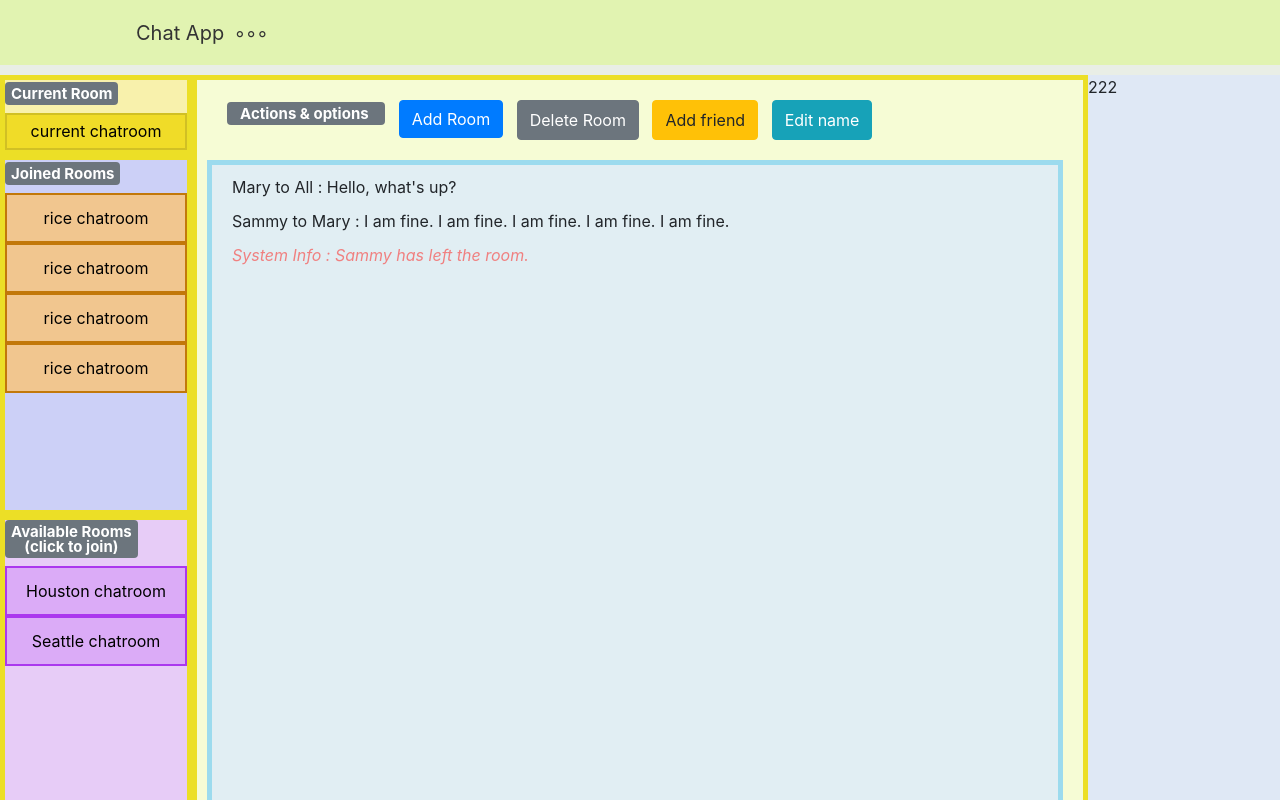
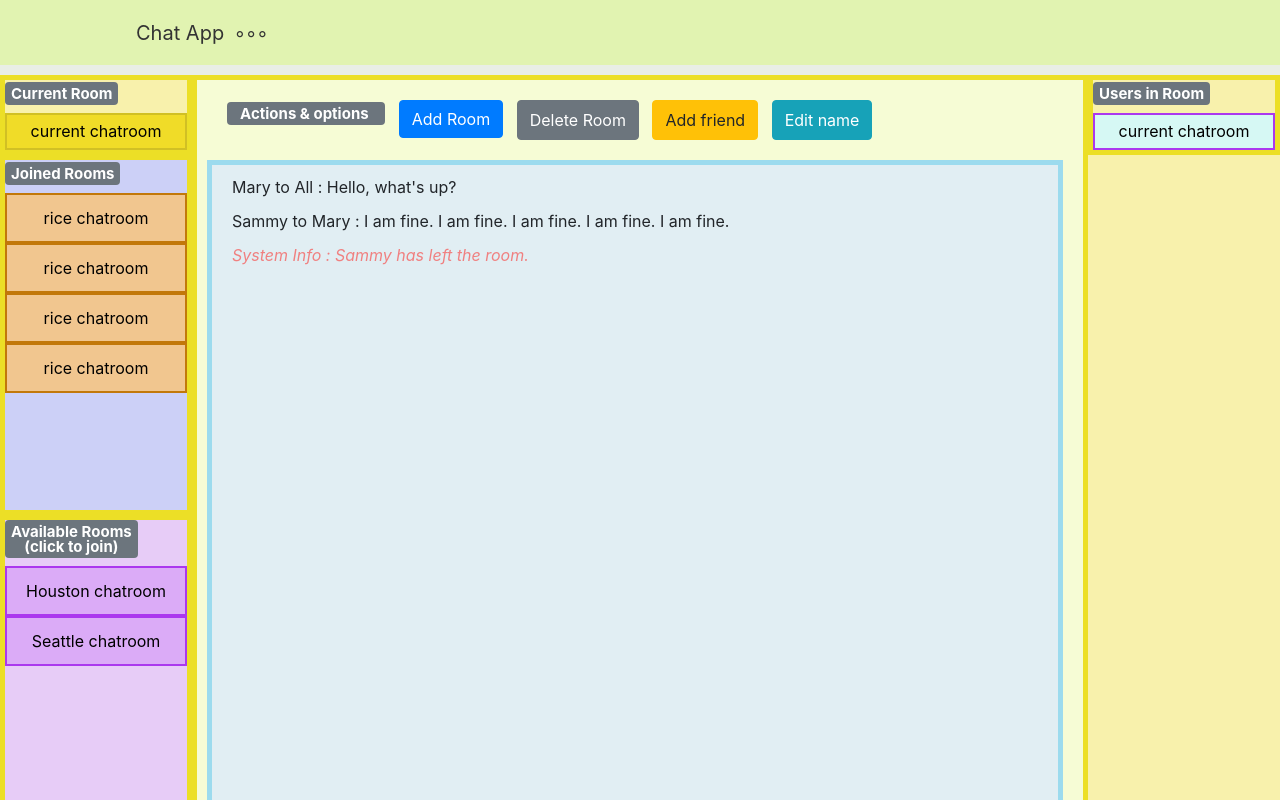
Before and after one commit to jw101/sleepy-day, a React (Create React App) app: page /chat in a window 1280 px wide. Shown: the top 800 px of the page. Built offline with nearby package versions, Linux system fonts and the light colour scheme; no server answers.

Commit message:
add users

```diff
--- a/src/pages/ChatPage/chat.module.scss
+++ b/src/pages/ChatPage/chat.module.scss
@@ -80,7 +80,36 @@
   }
   .right {
     width: 15%;
-    background-color: rgb(223, 232, 245);
+    background-color: rgb(248, 241, 172);
+    display: flex;
+    flex-direction: row;
+    width: 15%;
+    .title {
+      width: 100%;
+    }
+
+    .up {
+      display: flex;
+      width: 100%;
+      height: 10%;
+      background-color: rgb(248, 241, 172);
+      flex-direction: column;
+      border: {
+        style: solid;
+        width: 5px;
+        color: rgb(236, 223, 38);
+      }
+      .rooms {
+        width: 100%;
+        height: 50px;
+        background-color: rgb(214, 248, 244);
+        border: {
+          style: solid;
+          width: 2px;
+          color: rgb(171, 56, 238);
+        }
+      }
+    }
   }
   .dialog {
     background-color: rgb(246, 252, 213);
--- a/src/pages/ChatPage/index.js
+++ b/src/pages/ChatPage/index.js
@@ -38,7 +38,7 @@ class Chat extends Component {
                     </section>
                     <section className={styles.down}>
                         <h5 className={styles.title}>
-                            <Badge variant="secondary">Available Rooms<br/>(click to join)</Badge>
+                            <Badge variant="secondary">Available Rooms<br />(click to join)</Badge>
                         </h5>
                         {roomData.availableList && roomData.availableList.map(item =>
                             <button className={styles.rooms}>
@@ -88,7 +88,17 @@ class Chat extends Component {
                     </header>
                 </div>
                 <div className={styles.right}>
-                    222
+
+                    <section className={styles.up}>
+                        <h5 className={styles.title}>
+                            <Badge variant="secondary">Users in Room</Badge>
+                        </h5>
+                        <button className={styles.rooms}>
+                            {roomData.userCurrentRoom && roomData.userCurrentRoom.name}
+                        </button>
+
+                    </section>
+
                 </div>
             </div>
         );
--- a/src/pages/rooms.json
+++ b/src/pages/rooms.json
@@ -370,7 +370,7 @@
         "name": "current chatroom",
         "members": [
             {
-                "name": "benjamin1",
+                "name": "member1",
                 "password": "",
                 "profile": {
                     "age": 20,
@@ -379,7 +379,7 @@
                 }
             },
             {
-                "name": "benjamin1",
+                "name": "member2",
                 "password": "",
                 "profile": {
                     "age": 20,
```
